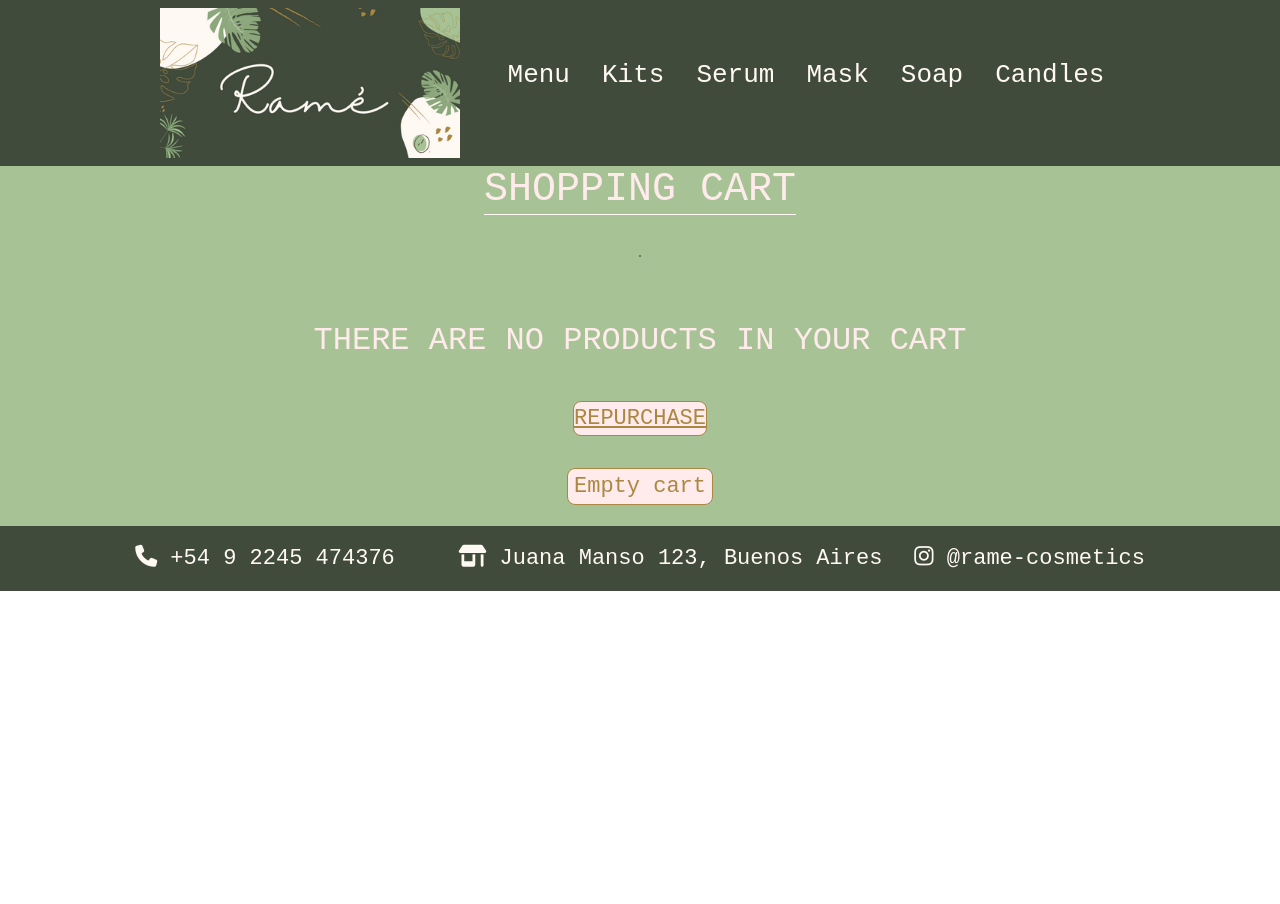
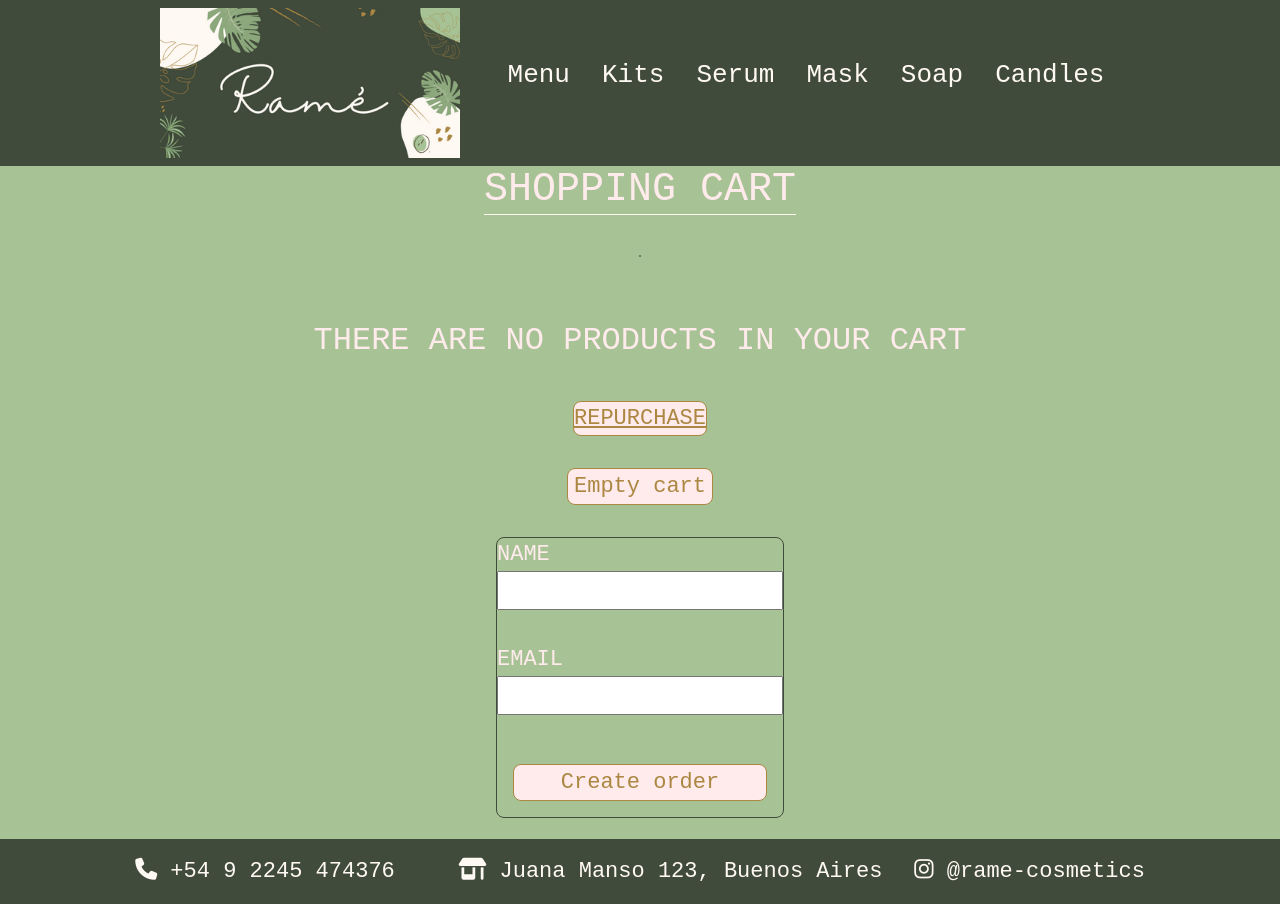
Before and after one commit to Sasha-Villegas/Rame-cosmetics, a React (Create React App) app: page /cart in a window 1280 px wide. Before the commit the page ends 800 px from the top, so only its background shows below. Built offline with nearby package versions, Linux system fonts and the light colour scheme.

Commit message:
Desafio Item collection II

```diff
--- a/package.json
+++ b/package.json
@@ -8,11 +8,15 @@
     "@testing-library/user-event": "^13.5.0",
     "bootstrap": "^5.2.0",
     "firebase": "^9.10.0",
+    "moment": "^2.29.4",
     "react": "^18.2.0",
     "react-bootstrap": "^1.6.6",
     "react-dom": "^18.2.0",
+    "react-hot-toast": "^2.4.0",
+    "react-moment": "^1.1.2",
     "react-router-dom": "^6.4.0",
     "react-scripts": "^2.1.3",
+    "react-toastify": "^9.0.8",
     "web-vitals": "^2.1.4"
   },
   "scripts": {
--- a/src/App.js
+++ b/src/App.js
@@ -9,6 +9,7 @@ import ItemDetailContainer from './components/ItemDetailContainer/ItemDetailCont
 import { BrowserRouter, Route, Routes } from "react-router-dom";
 import Cart from "./components/Cart/Cart.js";
 import CartProvider from './context/CartProvider';
+
 
 function App() {
   return (
--- a/src/components/Cart/Cart.css
+++ b/src/components/Cart/Cart.css
@@ -77,9 +77,24 @@
     font-size: 25px;
 }
 
-cart-detail {
+.cart-detail {
     display: flex;
     align-items: center;
     justify-content: center;
     align-content: center;
 }
+
+
+.form {
+    margin: 1rem;
+    background-color: #A7C396;
+    color: #FFEBEB;
+    border: 1px solid #414b3b;
+    border-radius: 8px;
+    font-family: 'Courier New', Courier, monospace;
+    font-size: 22px;
+    list-style: none;
+    display: flex;
+    flex-direction: column;
+
+}
--- a/src/components/Cart/Cart.js
+++ b/src/components/Cart/Cart.js
@@ -4,6 +4,10 @@ import { CartContext } from "../../context/CartContext";
 import { Link } from "react-router-dom";
 import "../ItemCount/ItemCount.css"
 import "./Cart.css";
+import toast, { Toaster } from 'react-hot-toast';
+import moment from 'moment';
+
+import {collection, addDoc, getFirestore } from "firebase/firestore";
 
 const Cart = () => {
 
@@ -11,6 +15,39 @@ const {cart, clearCarrito, deleteCarrito} = useContext(CartContext)
 
 const [total, setTotal] = useState("0")
 const [actualizar, setActualizar] = useState(false)
+const [values, setValues] = useState({
+  name: "",
+  email: "",
+});
+
+  const createOrder = () =>{
+    const db = getFirestore();
+    const order = {
+      buyer: {
+        name: `${values.name}`,
+        phone: `113015074`,
+        email: `${values.email}`
+      },
+      items: cart,
+      total: total,
+      date: moment().format(),
+    }
+    const query = collection(db, `orders`);
+    addDoc(query, order)
+    .then(({id}) => {
+      toast (`Felicidades ${values.name}!
+      El ID de tu compra es ${id}`, {
+        icon: "👏🏻",
+        style: {
+        borderRadius: '10px',
+        background: '#fff',
+        color: '#000',
+        fontsize: '12px',
+        },
+      })
+    })
+    .catch(()=> toast.error(`Your purchase could not be completed, please try again later.`))
+  }
 
 useEffect(()=>{
 setTotal((cart.reduce((acc, prod) => acc + prod.precio * prod.cantidad, 0)))
@@ -26,8 +63,34 @@ const eliminarTodo = () => {
   !actualizar ? setActualizar(true) : setActualizar(false)
 }
 
+const buy = (event) => {
+  // Previene el comportamiento default de loformularios el cual recarga el sitio
+  event.preventDefault();
+  if (!values.name || !values.email) {
+    toast.error("complete los campos");
+  }else {
+    createOrder();
+    eliminarTodo();
+  }
+}
+
+const handleChange = (event) =>{
+  const { target } = event;
+    const { name, value } = target;
+
+    const newValues = {
+      ...values,
+      [name]: value,
+    };
+    setValues(newValues);
+  }
+
   return (
+    <>
+    <Toaster position="top-right" reverseOrder={false} />
+
     <div className="cart">
+
       <h1>Shopping cart</h1>
         <div className="cart-body">
 
@@ -56,8 +119,32 @@ const eliminarTodo = () => {
         </>
         }
         <button className="ItemCountButton" onClick={eliminarTodo} > Empty cart</button>
-    </div>
+
+        <form className="form" onSubmit={buy}>
+            <label htmlFor="password">Name</label>
+              <input
+                id="name"
+                name="name"
+                type="name"
+                value={values.name}
+                onChange={handleChange}
+              />
+              <br/>
+              <label htmlFor="email">Email</label>
+              <input
+                id="email"
+                name="email"
+                type="email"
+                value={values.email}
+                onChange={handleChange}
+            />
+            <br/>
+              <button className="ItemCountButton" type="submit"> Create order</button>
+        </form>
+
+        </div>
+
+</>
   )
 }
-
 export default Cart
--- a/src/components/ItemCount/ItemCount.js
+++ b/src/components/ItemCount/ItemCount.js
@@ -1,5 +1,6 @@
 import React from "react";
 import { useState } from 'react';
+import toast, { Toaster } from 'react-hot-toast';
 import "./ItemCount.css"
 
 
@@ -9,12 +10,12 @@ const ItemCount = ( {stock, agregar} ) => {
 
 
     // LESS ITEMS
-    const onRemove = () => { cantidad  > 0 ? setCantidad(cantidad -1) : alert('No hay mas productos disponibles');
+    const onRemove = () => { cantidad  > 0 ? setCantidad(cantidad -1) : toast.error('Can´t subtract any more!')
     };
 
     // PLUS ITEMS
     const onPlus = () => {
-        cantidad < stock ? setCantidad(cantidad+1) : alert('Ya selecciono el maximo de productos');
+        cantidad < stock ? setCantidad(cantidad+1) : toast.success('I have already selected the maximum number of products');
     };
 
     //AGREGAR ITEMS
@@ -30,7 +31,9 @@ const ItemCount = ( {stock, agregar} ) => {
 
     return (
         <>
+        <Toaster position="top-right" reverseOrder={false}/>
             <div className = 'ItemCount'>
+
                 <p className = 'ItemCountP'> Amount : {cantidad} </p>
                 <div className = 'ItemCount-btn'>
                    <button onClick={onRemove} className = 'ItemCountButton'> - </button>
--- a/src/context/CartProvider.js
+++ b/src/context/CartProvider.js
@@ -1,39 +1,56 @@
 import React from 'react';
 import { useState } from "react"
 import { CartContext } from "./CartContext"
+import toast, { Toaster } from 'react-hot-toast';
 
 
 
 const CartProvider = ({children}) => {
     const [cart, setCart] = useState([]);
 
+    const notify = () => toast('Good Job!',
+    {
+    style: {
+    borderRadius: '10px',
+    background: '#fff',
+    color: '#000',
+    },
+    });
 
-
-//Creo una función que agrega al carrito el producto, actualizando el stock y agregando cantidad
-
-const addCarrito = (item, cantidad, stock) => {
+    const addCarrito = (item, cantidad, stock) => {
     const existe = cart.find ((elemento) => elemento.id === item.id);
     if (existe) {
         if (existe.stock < cantidad){
-            alert (`We only have left in stock ${existe.stock}`)
+            toast (`We only have left in stock ${existe.stock}`, {
+            icon : " ⚠️ ",
+            style : {
+                borderRadius: '10px',
+                background: '#fff',
+                color: '#000',
+                fontsize: '12px',
+                },
+        });
+
         }else {
             existe.cantidad = existe.cantidad + cantidad;
             existe.stock = existe.stock - cantidad;
             setCart([...cart]);}
     }else{
         setCart([...cart, {...item, cantidad, stock}]);
+        toast (`We add ${cantidad}, ${item.title}`, {
+            icon: "✅ ",
+            style: {
+            borderRadius: '10px',
+            background: '#fff',
+            color: '#000',
+            fontsize: '12px',
+            },
+        })
     }
 }
 
-const deleteCarrito = (prodId) =>{
-    const item = cart.findIndex((prod) => prod.id === prodId)
-    let nuevoArreglo = [];
-    cart.forEach(prod=> {
-        if (prod.id !== prodId){
-            nuevoArreglo.push(prod)
-        }
-    })
-    setCart(nuevoArreglo);
+const deleteCarrito = (prodId) => {
+    setCart(cart.filter((prod)=> prod.id !== prodId))
 }
 
 //Creo la función para vaciar el carrito completo
@@ -44,6 +61,7 @@ const clearCarrito = () => {
 
   return (
     <CartContext.Provider value={{cart, addCarrito, clearCarrito, deleteCarrito}}>
+        <Toaster position="top-right" reverseOrder={false} />
         {children}
     </CartContext.Provider>
   )
```
Also changed, not shown: 1 other file (tests, documents, lock files or other folders).
